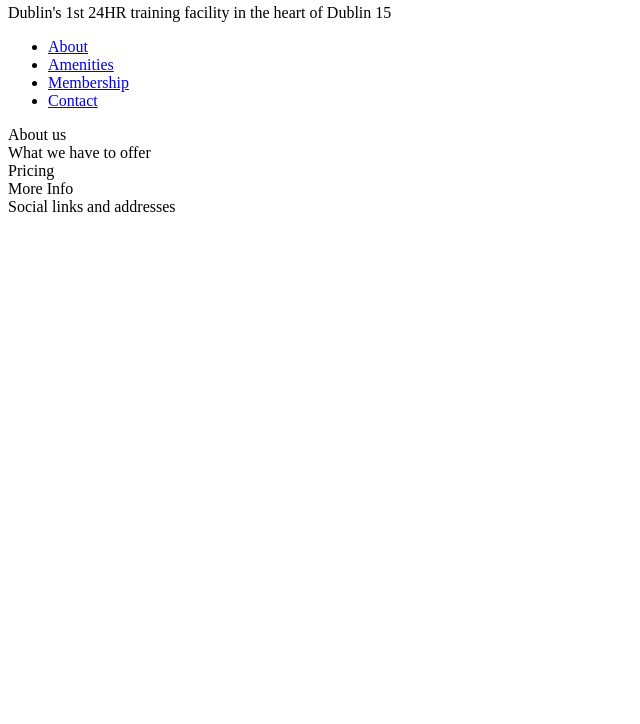
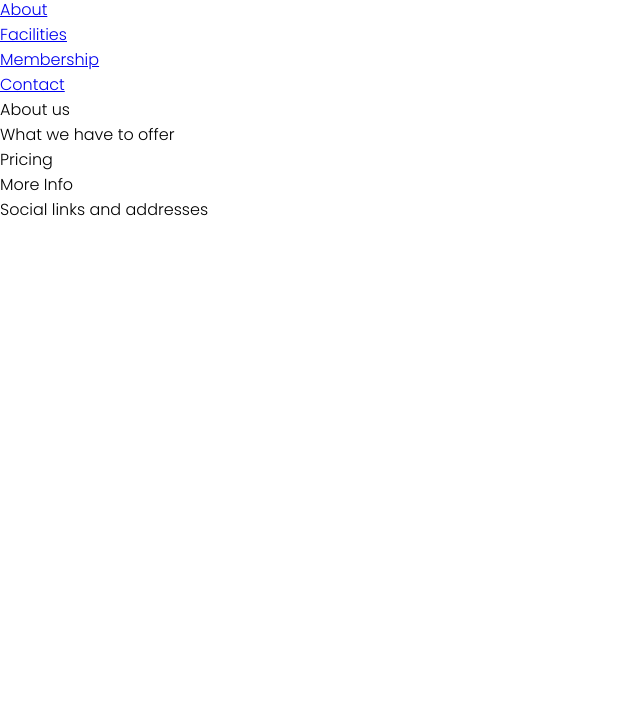
Before and after one commit to ryanoneill416/pwr-dublin, a plain HTML site: page index.html in a window 1280 px wide. Shown: the part 76-800 px from the top of the page, without its empty margins (0-640 px from the left). Drawn offline with Linux system fonts and the light colour scheme.

Commit message:
Add google fonts, remove default margins/padding/borders

```diff
--- a/assets/css/style.css
+++ b/assets/css/style.css
@@ -0,0 +1,12 @@
+@import url('https://fonts.googleapis.com/css2?family=Poppins:wght@300&family=Teko&display=swap');
+
+* {
+    margin: 0;
+    padding: 0;
+    border: 0;
+}
+
+body {
+    font-family: Poppins, sans-serif;
+    font-weight: 300;
+}
--- a/index.html
+++ b/index.html
@@ -21,7 +21,7 @@
                     <a href="#">About</a>
                 </li>
                 <li>
-                    <a href="#">Amenities</a>
+                    <a href="#">Facilities</a>
                 </li>
                 <li>
                     <a href="#">Membership</a>
```
